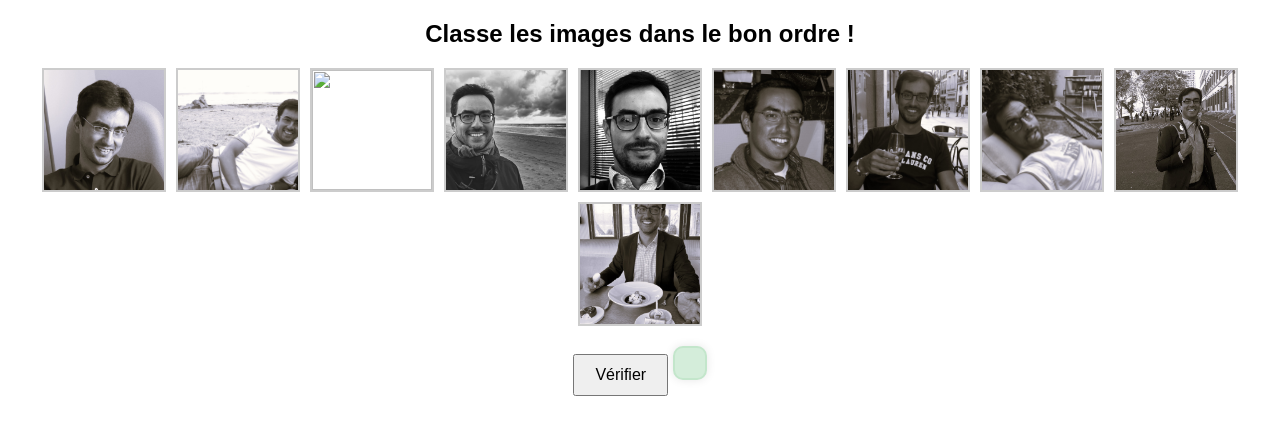
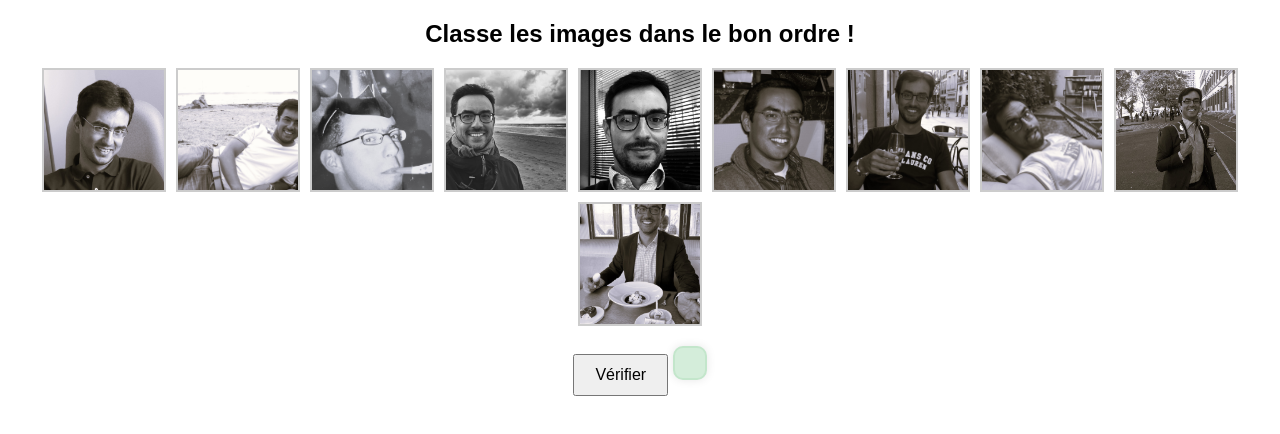
Before and after one commit to Swapti/Jeu-photos, a plain HTML site: page index.html in a window 1280 px wide. Drawn offline with Linux system fonts and the light colour scheme.

Commit message:
Update index.html

```diff
--- a/index.html
+++ b/index.html
@@ -69,7 +69,7 @@ font-size: 1em;
 <script>
 const imagePaths = [
 "SAbri 2004 vdef.JPG",
-"Photo 2005.png",
+"Photo 20052.png",
 "Sabri 2007 vdef.JPG",
 "SAbri 2008 vdef.JPG",
 "SABRI 2013 vdef.JPEG",
```
